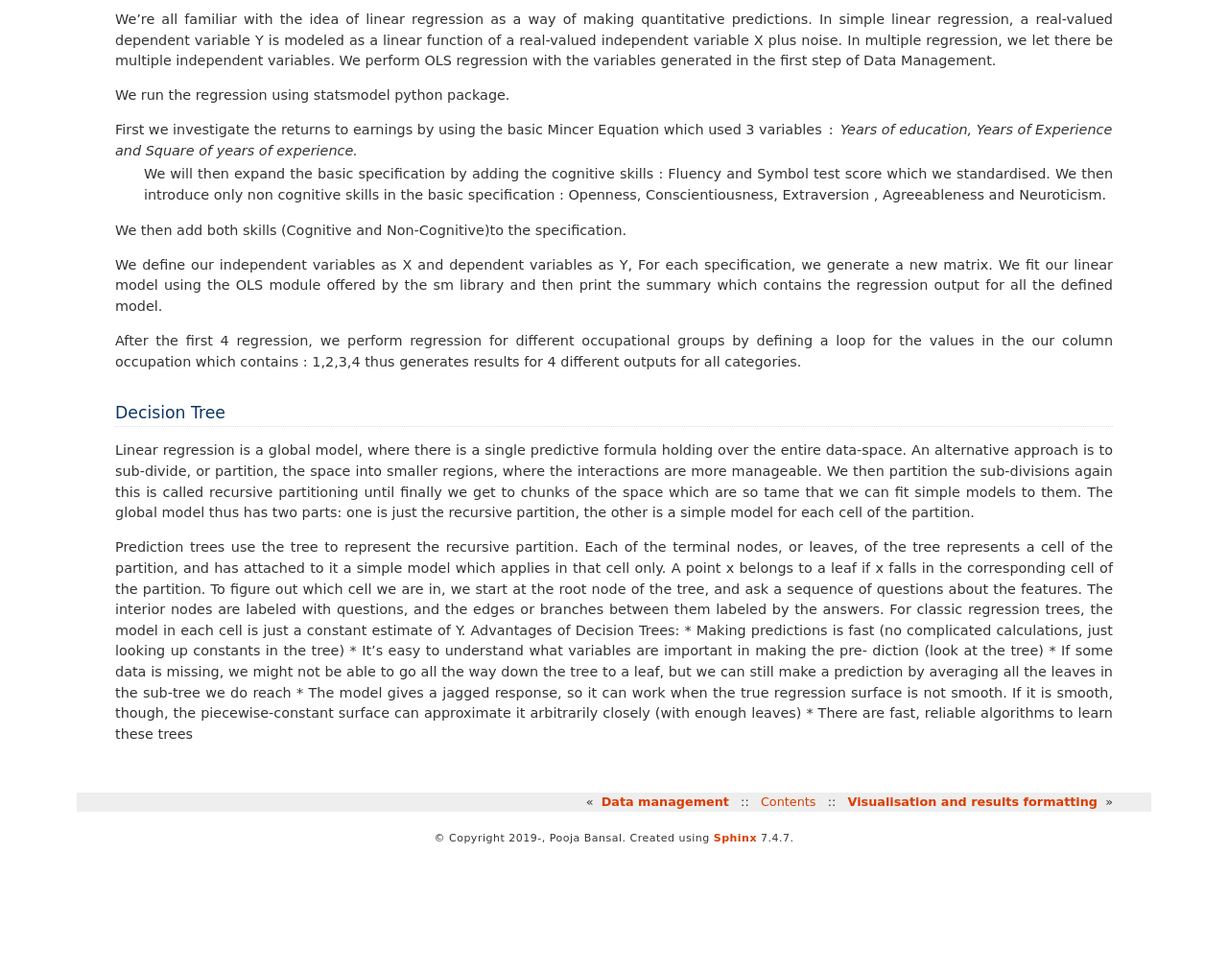
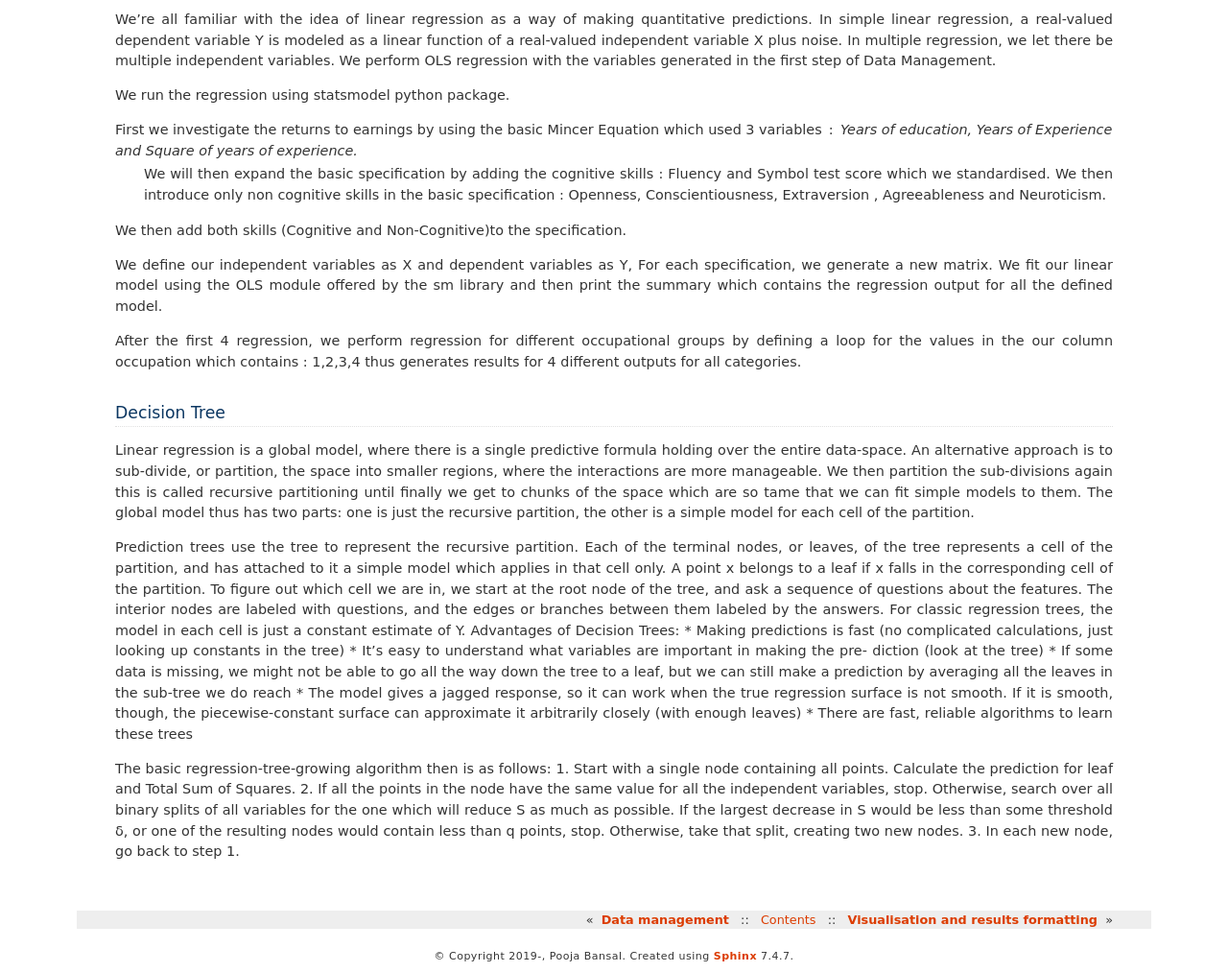
Before and after one commit to Poojabl26/Programming-Project, a Sphinx documentation site: the page built from skills_and_wages/src/documentation/analysis.rst, in a window 1280 px wide, cut to the strip 376-1389 px from the top of the page. Shown: the whole strip at 96% size. Built offline with Sphinx 7.4.7, drawn with Linux system fonts in a browser that asks for light colours; before the commit the page ends 1267 px from its top, so only the background shows below that.

Commit message:
Edited the analysis rst

```diff
--- a/skills_and_wages/src/documentation/analysis.rst
+++ b/skills_and_wages/src/documentation/analysis.rst
@@ -45,3 +45,9 @@ Advantages of Decision Trees:
 * If some data is missing, we might not be able to go all the way down the tree to a leaf, but we can still make a prediction by averaging all the leaves in the sub-tree we do reach
 * The model gives a jagged response, so it can work when the true regression surface is not smooth. If it is smooth, though, the piecewise-constant surface can approximate it arbitrarily closely (with enough leaves)
 * There are fast, reliable algorithms to learn these trees
+
+
+The basic regression-tree-growing algorithm then is as follows:
+1. Start with a single node containing all points. Calculate the prediction for leaf  and Total Sum of Squares.
+2. If all the points in the node have the same value for all the independent variables, stop. Otherwise, search over all binary splits of all variables for the one which will reduce S as much as possible. If the largest decrease in S would be less than some threshold δ, or one of the resulting nodes would contain less than q points, stop. Otherwise, take that split, creating two new nodes.
+3. In each new node, go back to step 1.
```
